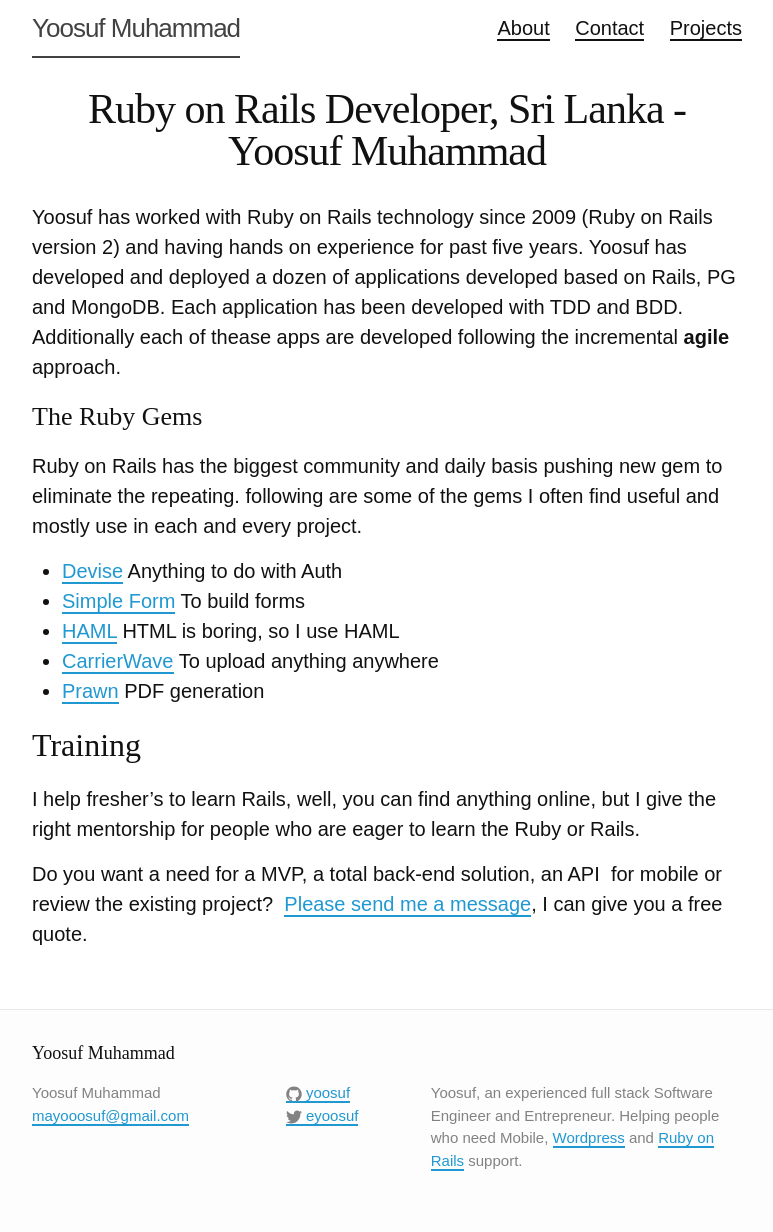
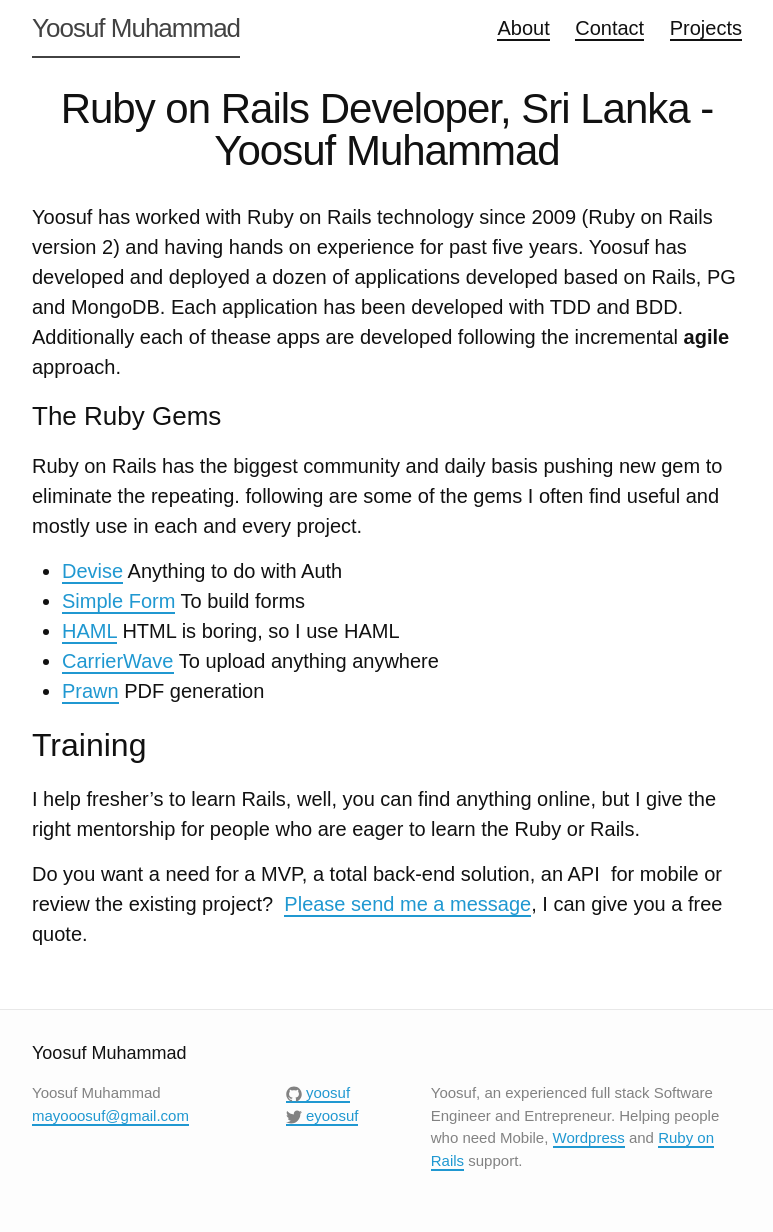
Before and after one commit to yoosuf/yoosuf.github.io, a Jekyll site: the page built from ruby-on-rails.md, in a window 1280 px wide. Shown: the whole page, without its empty margins (253-1026 px from the left). Built offline with Jekyll 4.4.1, drawn with Linux system fonts in a browser that asks for light colours; some web fonts are replaced.

Commit message:
Gemfile and font updates

```diff
--- /dev/null
+++ b/Gemfile
@@ -0,0 +1,4 @@
+source 'https://rubygems.org' do
+  # Gems here
+  gem 'jekyll-sitemap'
+end
--- a/_includes/head.html
+++ b/_includes/head.html
@@ -9,6 +9,7 @@
 
   <link rel="canonical" href="{{ page.url | replace:'index.html','' | prepend: site.baseurl | prepend: site.url }}">
   <link rel="alternate" type="application/rss+xml" title="{{ site.title }}" href="{{ "/feed.xml" | prepend: site.baseurl | prepend: site.url }}">
+  <link rel="stylesheet" href="https://fonts.googleapis.com/css?family=Product+Sans:400&lang=en">
   <script src="https://use.typekit.net/rzl5rwo.js"></script>
   <script>try{Typekit.load({ async: true });}catch(e){}</script>
   <link rel="stylesheet" href="{{ "/css/main.css" | prepend: site.baseurl }}">
--- a/_sass/_base.scss
+++ b/_sass/_base.scss
@@ -1,4 +1,4 @@
-$heading-font-family : "adobe-caslon-pro",serif;;
+$heading-font-family : "Product Sans",Arial,sans-serif;
 $base-font-family :  "source-sans-pro",sans-serif;
 $base-font-size: 20px;
 $base-line-height: 1.5;
```
Also changed, not shown: Gemfile.lock (added).
